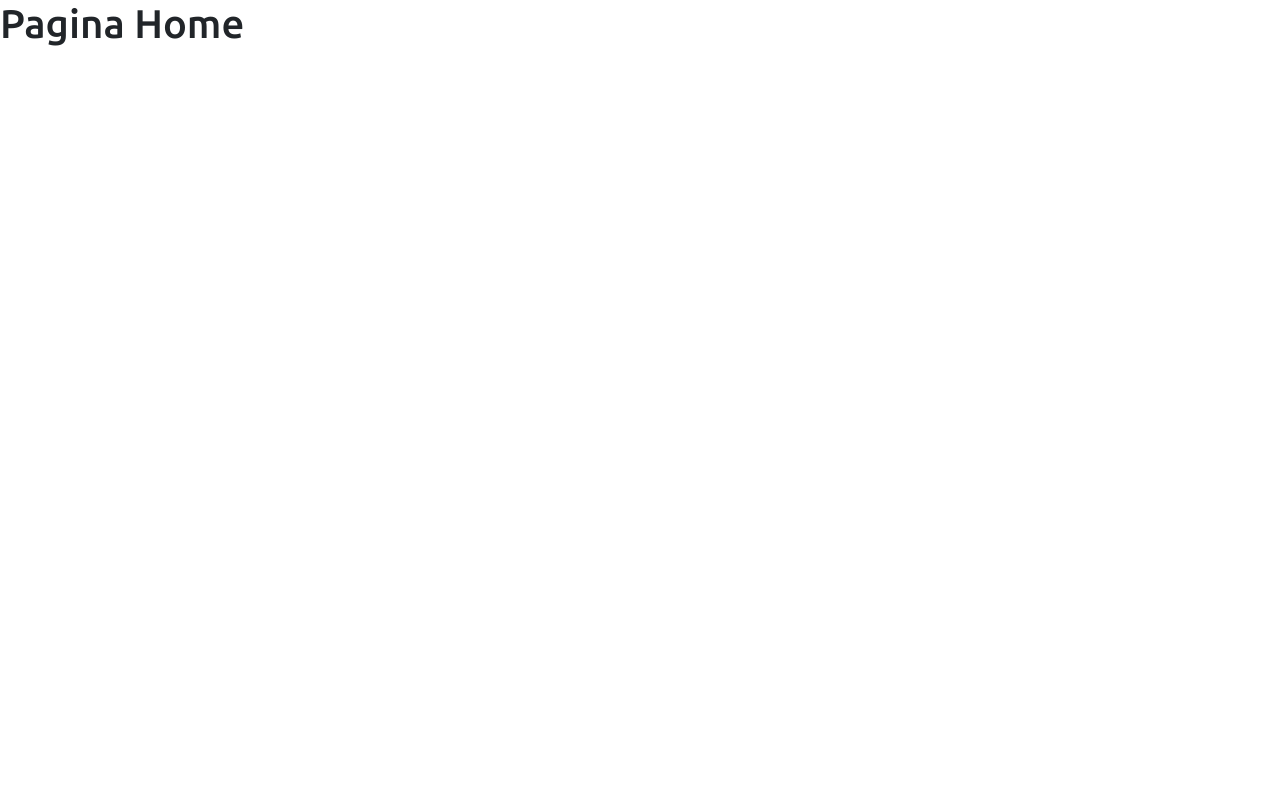
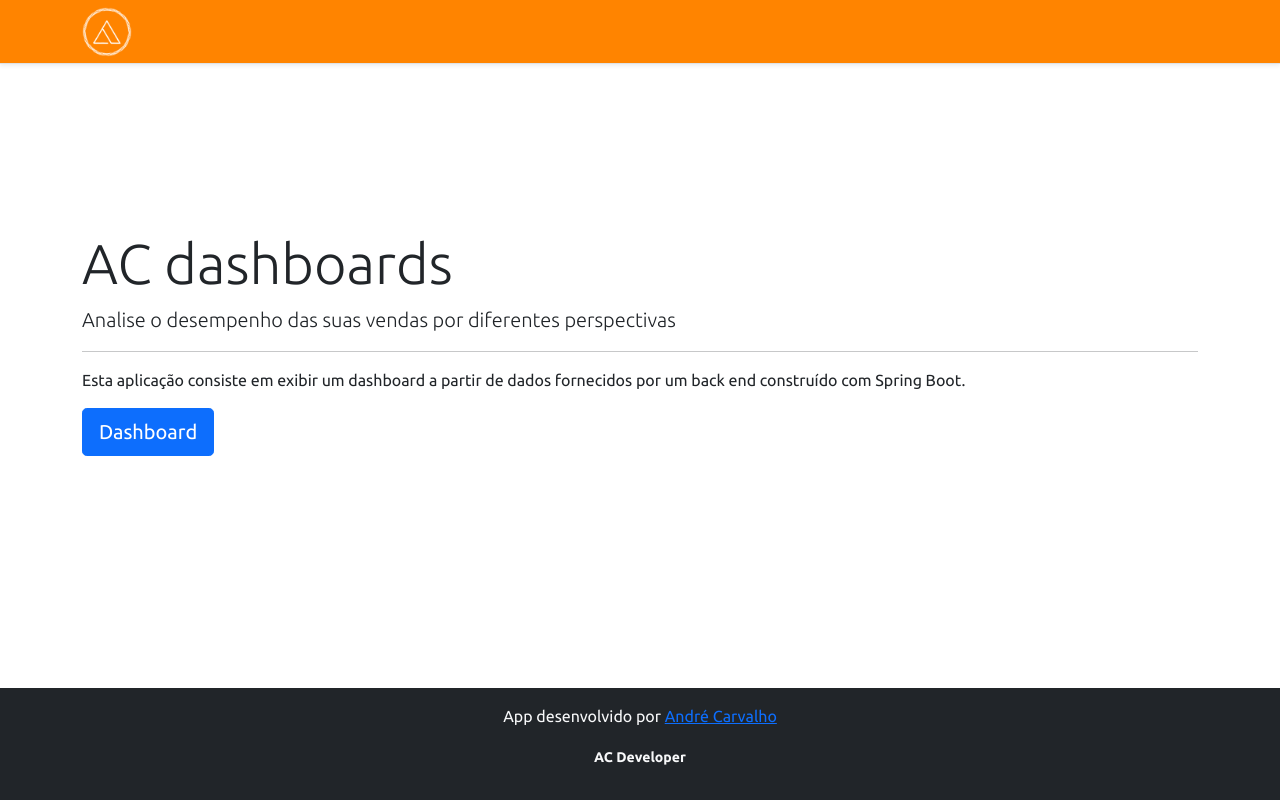
Before and after one commit to carvalhoandre/ws-dashboards, a React (Create React App) app in the folder frontend/: page / in a window 1280 px wide. Built offline with nearby package versions, Linux system fonts and the light colour scheme.

Commit message:
:construction: Home, navigation

```diff
--- a/frontend/src/assets/css/styles.css
+++ b/frontend/src/assets/css/styles.css
@@ -30,3 +30,7 @@
 .text-primary {
     color: var(--color-primary) !important;
 }
+
+.margin{
+    margin-top: 150px;
+}
--- a/frontend/src/components/NavBar/index.tsx
+++ b/frontend/src/components/NavBar/index.tsx
@@ -1,12 +1,15 @@
 import './styles.css';
 import Logo from 'assets/img/logo.png'
+import { Link } from "react-router-dom";
 
 const NavBar = () => {
     return (
-        <div className="color">
+        <div className="d-flex flex-column flex-md-row align-items-center p-3 px-md-4 mb-3 border-bottom shadow-sm color">
             <div className="container">
                 <nav className="my-2 my-md-0 mr-md-3">
-                    <img src={Logo} alt="Logo" width="50" />
+                    <Link to="/">
+                        <img src={Logo} alt="Logo" width="50" />
+                    </Link>
                 </nav>
             </div>
         </div>
--- a/frontend/src/pages/Home/index.tsx
+++ b/frontend/src/pages/Home/index.tsx
@@ -1,10 +1,25 @@
+import Footer from "components/Footer";
+import NavBar from "components/NavBar";
+import { Link } from "react-router-dom";
 
 
 const Home = () => {
     return (
-        <div>
-            <h1>Pagina Home</h1>
-        </div>
+        <>
+            <NavBar />
+            <div className="container margin">
+                <div className="jumbotron">
+                    <h1 className="display-4"> AC dashboards</h1>
+                    <p className="lead">Analise o desempenho das suas vendas por diferentes perspectivas</p>
+                    <hr />
+                    <p>Esta aplicação consiste em exibir um dashboard a partir de dados fornecidos por um back end construído com Spring Boot.</p>
+                    <Link className="btn btn-primary btn-lg" to="/dashboard">
+                        Dashboard
+                    </Link>
+                </div>
+            </div>
+            <Footer />
+        </>
     );
 }
 
```
